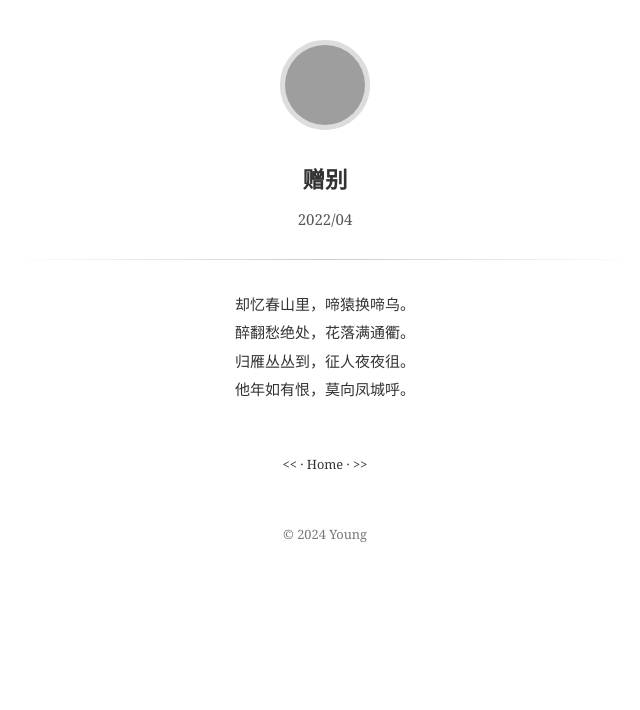
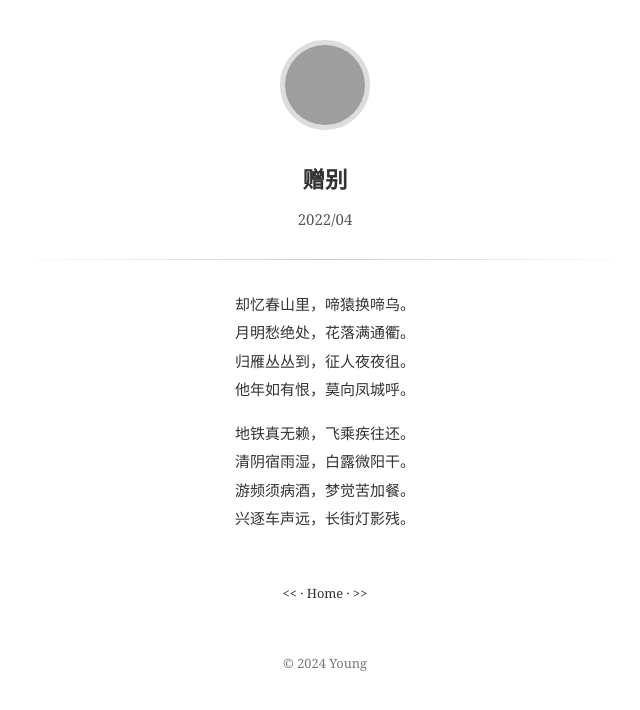
Before and after one commit to yeayyoung/yeayyoung.github.io, a Jekyll site: the page built from _posts/2022-04-22-to-a-friend.md, in a window 1280 px wide. Shown: the top 710 px of the page, without its empty margins (315-955 px from the left). Built offline with Jekyll 4.4.1, drawn with Linux system fonts in a browser that asks for light colours; grey boxes are pictures that could not be loaded.

Commit message:
New poem.

```diff
--- a/_posts/2022-04-22-to-a-friend.md
+++ b/_posts/2022-04-22-to-a-friend.md
@@ -6,7 +6,14 @@ description: To A Friend
 
 <p align="center">
 却忆春山里，啼猿换啼乌。<br/>
-醉翻愁绝处，花落满通衢。<br/>
+月明愁绝处，花落满通衢。<br/>
 归雁丛丛到，征人夜夜徂。<br/>
 他年如有恨，莫向凤城呼。
 </p>
+
+<p align="center">
+地铁真无赖，飞乘疾往还。<br/>
+清阴宿雨湿，白露微阳干。<br/>
+游频须病酒，梦觉苦加餐。<br/>
+兴逐车声远，长街灯影残。
+</p>
```
